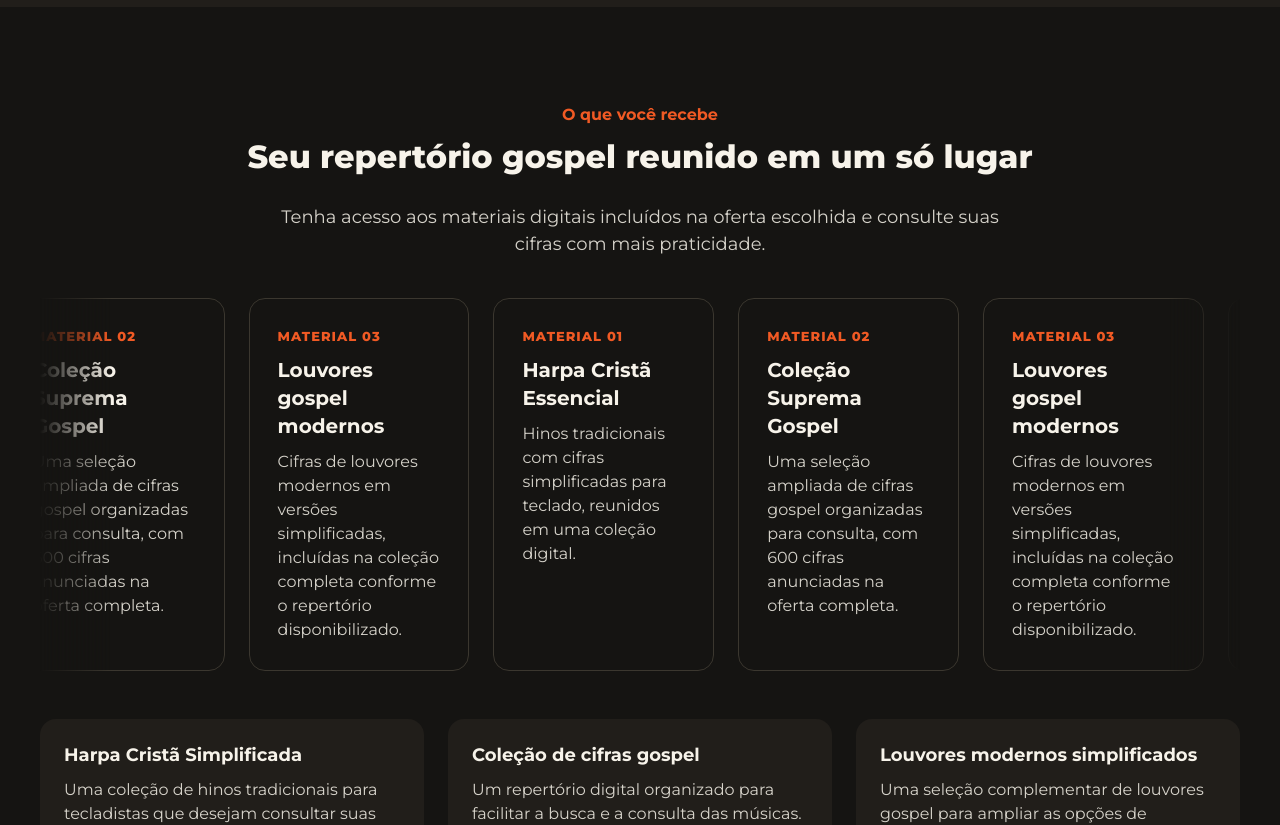
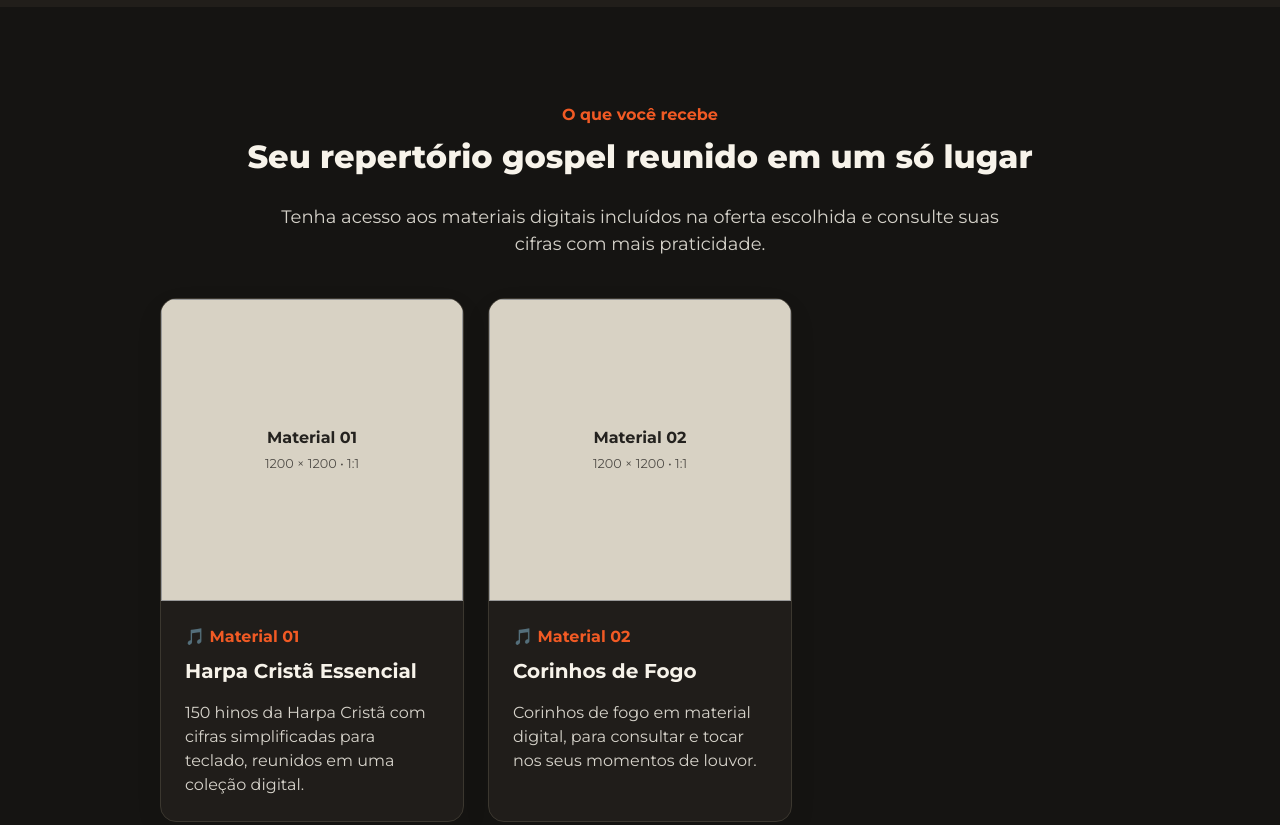
Before and after one commit to CarolSouza123/Cifras-Teclado-BR, a React (Vite) app in the folder cifras-latam/: page / in a window 1280 px wide. Shown: the part 2046-2871 px from the top of the page. Built offline with nearby package versions, Linux system fonts and the light colour scheme.

Commit message:
Seção Materiais igual à dos bônus: 2 cartões com espaço para imagem (Harpa Essencial e Corinhos de Fogo)

```diff
--- a/cifras-latam/src/App.tsx
+++ b/cifras-latam/src/App.tsx
@@ -160,73 +160,8 @@ const FeatureList = ({ items }: { items: readonly FeatureItem[] }) => <ul classN
   return <li key={label}>{!hasEmoji && <Check aria-hidden="true" />}<span>{renderLabel(label)}{value && <> <s className="bonus-value">{value}</s></>}</span></li>
 })}</ul>
 
-function MaterialsCarousel() {
-  const ref = useRef<HTMLDivElement>(null)
-  const items = [...pageContent.materials.items, ...pageContent.materials.items, ...pageContent.materials.items]
-  const segmentWidth = () => (ref.current?.scrollWidth ?? 0) / 3
-
-  useEffect(() => {
-    const element = ref.current
-    if (!element) return
-    const initialize = () => element.scrollTo({ left: segmentWidth() })
-    initialize()
-    const reduceMotion = window.matchMedia('(prefers-reduced-motion: reduce)').matches
-    let frame = 0
-    let previousTime = performance.now()
-    let paused = false
-    let inViewport = true
-    let resumeTimer: ReturnType<typeof setTimeout>
-    const pause = () => { paused = true; clearTimeout(resumeTimer) }
-    const resume = () => { clearTimeout(resumeTimer); resumeTimer = setTimeout(() => { paused = false }, 2500) }
-    const animate = (time: number) => {
-      const segment = segmentWidth()
-      if (segment && !paused && inViewport) {
-        element.scrollLeft += ((time - previousTime) / 1000) * 75
-        if (element.scrollLeft >= segment * 2) element.scrollLeft -= segment
-      }
-      previousTime = time
-      frame = window.requestAnimationFrame(animate)
-    }
-    element.addEventListener('pointerdown', pause)
-    element.addEventListener('pointerup', resume)
-    element.addEventListener('pointercancel', resume)
-    element.addEventListener('mouseenter', pause)
-    element.addEventListener('mouseleave', resume)
-    element.addEventListener('touchstart', pause, { passive: true })
-    element.addEventListener('touchend', resume)
-    element.addEventListener('wheel', resume, { passive: true })
-    const observer = new ResizeObserver(initialize)
-    observer.observe(element)
-    const viewportObserver = new IntersectionObserver(entries => { inViewport = entries[0]?.isIntersecting ?? true }, { threshold: 0 })
-    viewportObserver.observe(element)
-    if (!reduceMotion) frame = window.requestAnimationFrame(animate)
-    window.addEventListener('resize', initialize)
-    return () => {
-      if (frame) window.cancelAnimationFrame(frame)
-      clearTimeout(resumeTimer)
-      observer.disconnect()
-      viewportObserver.disconnect()
-      window.removeEventListener('resize', initialize)
-      element.removeEventListener('pointerdown', pause)
-      element.removeEventListener('pointerup', resume)
-      element.removeEventListener('pointercancel', resume)
-      element.removeEventListener('mouseenter', pause)
-      element.removeEventListener('mouseleave', resume)
-      element.removeEventListener('touchstart', pause)
-      element.removeEventListener('touchend', resume)
-      element.removeEventListener('wheel', resume)
-    }
-  }, [])
-
-  return <div className="carousel-wrap">
-    <div className="carousel materials-carousel" ref={ref} aria-label="Materiais da coleção">
-      {items.map((item, index) => <article className="material-card" aria-hidden={index < pageContent.materials.items.length || index >= pageContent.materials.items.length * 2} key={index}><span className="material-eyebrow">Material {String((index % pageContent.materials.items.length) + 1).padStart(2, '0')}</span><h3>{item.title}</h3><p>{item.description}</p></article>)}
-    </div>
-  </div>
-}
-
 function MaterialsSection() {
-  return <section className="section"><div className="container"><p className="kicker">{pageContent.materials.kicker}</p><h2>{pageContent.materials.title}</h2><p className="section-intro">{pageContent.materials.subtitle}</p><MaterialsCarousel /><div className="materials-details">{pageContent.materials.details.map(detail => <article className="material-detail" key={detail.title}><h3>{detail.title}</h3><p>{detail.text}</p></article>)}</div><p className="materials-note">{pageContent.materials.note}</p></div></section>
+  return <section className="section"><div className="container"><p className="kicker">{pageContent.materials.kicker}</p><h2>{pageContent.materials.title}</h2><p className="section-intro">{pageContent.materials.subtitle}</p><div className="card-grid card-grid-2">{pageContent.materials.items.map(item => <article className="content-card" key={item.eyebrow}><div className="square-media">{placeholder(item)}</div><span className="eyebrow">🎵 {item.eyebrow}</span><h3>{item.title}</h3><p>{item.description}</p></article>)}</div><div className="materials-details">{pageContent.materials.details.map(detail => <article className="material-detail" key={detail.title}><h3>{detail.title}</h3><p>{detail.text}</p></article>)}</div><p className="materials-note">{pageContent.materials.note}</p></div></section>
 }
 
 function LandingPage() {
--- a/cifras-latam/src/config/content.ts
+++ b/cifras-latam/src/config/content.ts
@@ -32,9 +32,8 @@ export const pageContent = {
     title: 'Seu repertório gospel reunido em um só lugar',
     subtitle: 'Tenha acesso aos materiais digitais incluídos na oferta escolhida e consulte suas cifras com mais praticidade.',
     items: [
-      { title: 'Harpa Cristã Essencial', description: 'Hinos tradicionais com cifras simplificadas para teclado, reunidos em uma coleção digital.' },
-      { title: 'Coleção Suprema Gospel', description: 'Uma seleção ampliada de cifras gospel organizadas para consulta, com 600 cifras anunciadas na oferta completa.' },
-      { title: 'Louvores gospel modernos', description: 'Cifras de louvores modernos em versões simplificadas, incluídas na coleção completa conforme o repertório disponibilizado.' },
+      { src: '', alt: 'Imagem do material 01', label: 'Material 01', ratio: '1:1' as const, eyebrow: 'Material 01', title: 'Harpa Cristã Essencial', description: '150 hinos da Harpa Cristã com cifras simplificadas para teclado, reunidos em uma coleção digital.' },
+      { src: '', alt: 'Imagem do material 02', label: 'Material 02', ratio: '1:1' as const, eyebrow: 'Material 02', title: 'Corinhos de Fogo', description: 'Corinhos de fogo em material digital, para consultar e tocar nos seus momentos de louvor.' },
     ],
     details: [
       { title: 'Harpa Cristã Simplificada', text: 'Uma coleção de hinos tradicionais para tecladistas que desejam consultar suas cifras durante os momentos de louvor.' },
--- a/cifras-latam/src/styles/lp2026.css
+++ b/cifras-latam/src/styles/lp2026.css
@@ -3,15 +3,10 @@
 .hero-highlights li { display:flex; align-items:center; gap:8px; color:#454038; font-weight:600 }
 .hero-highlights svg { width:20px; height:20px; flex:none; color:var(--brand-primary) }
 .results-closing { max-width:760px; margin:40px auto 0; font-size:18px; text-align:center }
-.materials-carousel { grid-auto-columns:calc((100% - 48px)/3) }
-.material-card { display:flex; flex-direction:column; gap:10px; padding:28px; border:1px solid var(--border-soft); border-radius:16px; background:var(--background-white) }
-.material-card h3 { font-size:20px }
-.material-card p { margin-bottom:0 }
-.material-eyebrow { color:var(--brand-primary); font-size:13px; font-weight:800; letter-spacing:.08em; text-transform:uppercase }
+.card-grid-2 { grid-template-columns:repeat(2,1fr); max-width:960px; margin-inline:auto }
 .materials-details { display:grid; grid-template-columns:repeat(3,1fr); gap:24px; margin-top:48px }
 .material-detail { padding:24px; border-radius:16px; background:var(--background-section) }
 .material-detail h3 { margin-bottom:10px; font-size:18px }
 .material-detail p { margin-bottom:0 }
 .materials-note { max-width:760px; margin:40px auto 0; font-size:15px; text-align:center; opacity:.85 }
-@media (max-width:1023px) { .materials-carousel { grid-auto-columns:calc((100% - 24px)/2) } }
-@media (max-width:767px) { .materials-carousel { grid-auto-columns:82% } .materials-details { grid-template-columns:1fr } .hero-highlights { flex-direction:column; align-items:center; gap:10px } }
+@media (max-width:767px) { .card-grid-2 { grid-template-columns:1fr } .materials-details { grid-template-columns:1fr } .hero-highlights { flex-direction:column; align-items:center; gap:10px } }
```
